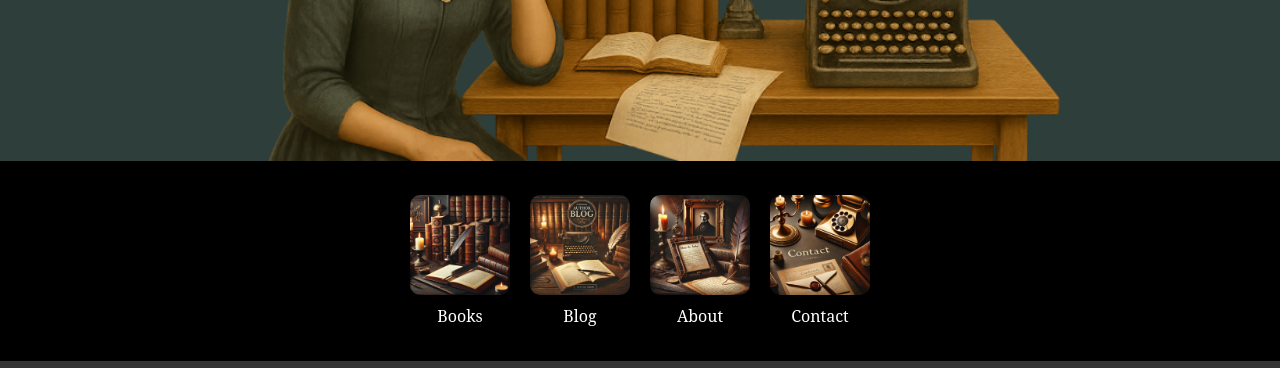
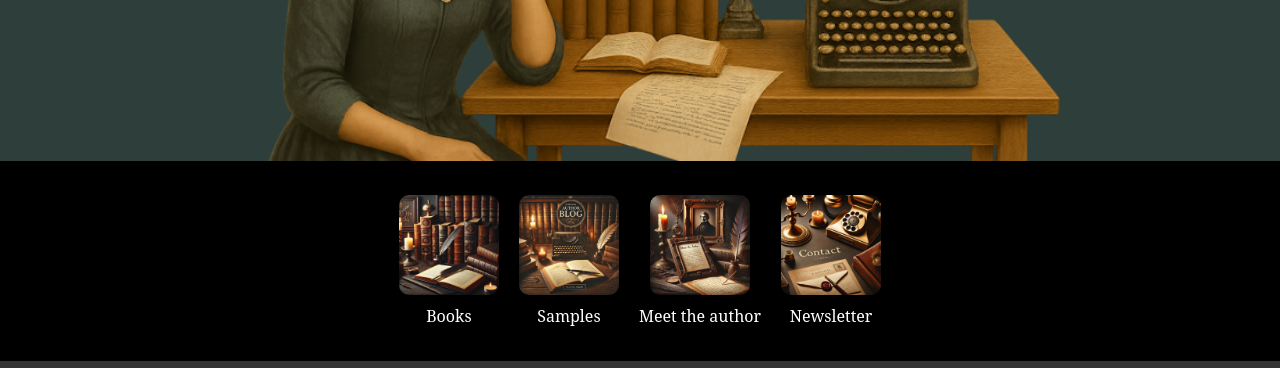
Before and after one commit to lou-belle/lou-belle.github.io, a plain HTML site: page index.html in a window 1280 px wide. Shown: the part 432-800 px from the top of the page. Drawn offline with Linux system fonts and the light colour scheme.

Commit message:
Update index.html

```diff
--- a/index.html
+++ b/index.html
@@ -34,24 +34,35 @@
         </div>
         <div class="carousel-item" onclick="showSection('blog')">
             <img src="images/blog.png" alt="Blog">
-            <p>Blog</p>
+            <p>Samples</p>
         </div>
         <div class="carousel-item" onclick="showSection('about')">
             <img src="images/about.png" alt="About">
-            <p>About</p>
+            <p>Meet the author</p>
         </div>
         <div class="carousel-item" onclick="showSection('contact')">
             <img src="images/contact.png" alt="Contact">
-            <p>Contact</p>
+            <p>Newsletter</p>
         </div>
     </div>
 </section>
 
 <!-- Content Sections -->
-<section id="books" class="content-section">Augmented - <br><br><BR><BR><BR><BR><i>"She was engineered to be perfect, designed to be controlled. But when the past she can’t remember collides with the future she can’t escape, Lizzy must decide: remain a pawn in someone else’s game or become the architect of her own destiny"</i></section>
-<section id="blog" class="content-section">Blog content here</section>
-<section id="about" class="content-section">About content here</section>
-<section id="contact" class="content-section">Contact content here</section>
+<section id="books" class="content-section">
+
+Augmented - <br>"She was engineered to be perfect, designed to be controlled. But when the past she can’t remember collides with the future she can’t escape, Lizzy must decide: remain a pawn in someone else’s game or become the architect of her own destiny"</section>
+<section id="blog" class="content-section">Sample Chapters to come</section>
+
+<section id="about" class="content-section">
+
+Hi, welcome to my website. I'm Lou Belle, a high functioning South African lunatic, whom will unapologetically testify that I live in the most beautiful country in the world. Together with my husband - whom is annoyingly perfect - and our three feral farm kids, I live on a lovely farm that boasts some spectacular views. I'm not a farmer - life seems to take a sadistic type of pleasure in daily reminding me of this fact. Inspite of these challenges, I love it!<br /><br />
+
+Heads up, I'm not a writer either, at least not technically. Infact I failed first grade, and was completely illiterate until my fifth grade remedial teacher completely infected me with a love of literature. By the end of that year I was reading my father's Wilber Smith novels and getting a whole different type of education. I will be eternally indebted to that teacher for all the worlds of wonder she opened the door upon. Today I am a qualified special needs educator, who for the moment has pressed pause on my career to educate my own children.<br /><br />
+
+There are days, when home schooling and the isolation of the farm feel oppressively prohibative, and I desperately miss adult company and interaction - also having my own money. And so, dear reader, I made some up. Yes indeed, I have embarked upon the bold adventure of writing, I hope you'll join me.<br /><br />
+</section>
+
+<section id="contact" class="content-section">Newsletter back catalog and signup go here</section>
 
 
 </body>
```
